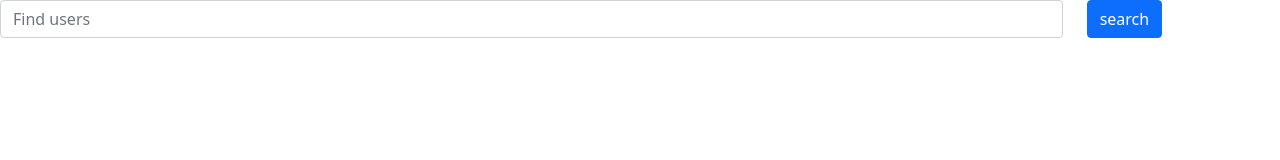
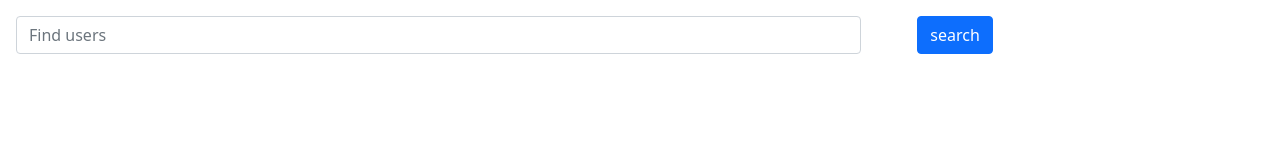
Before and after one commit to prgrmr-yn/github_info, a plain HTML site: page index.html in a window 1280 px wide. Drawn offline with nearby package versions, Linux system fonts and the light colour scheme.

Commit message:
added some padding

```diff
--- a/index.html
+++ b/index.html
@@ -13,20 +13,14 @@
 </head>
 <body>
 <form id="search-form" class="row">
-  <div class="col-10">
+  <div class="col-8 m-3">
     <input type="text" id="search-input" class="form-control" placeholder="Find users">
   </div>
-  <div class="col-2">
+  <div class="col-2 m-3">
     <input type="submit" value="search" class="btn btn-primary">
   </div>
 </form>
-
-
-
-
-
   <div class="container text-center">
-
     <ul id="results" class="list-inline"></ul>
   </div>
     <script src="main.js"></script>
```
